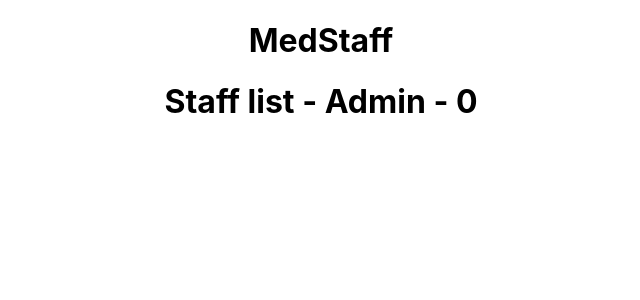
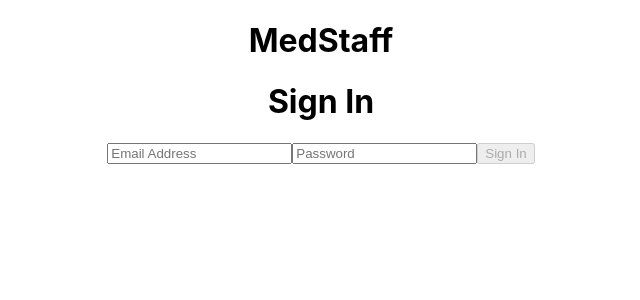
Before and after one commit to RicardoHernandezVarela/medstaff, a React (Create React App) app: page / in a window 1280 px wide. Shown: the top 300 px of the page, without its empty margins (319-959 px from the left). Built offline with nearby package versions, Linux system fonts and the light colour scheme; no server answers.

Commit message:
Handle user signin

```diff
--- /dev/null
+++ b/src/components/SignIn/SignIn.js
@@ -0,0 +1,101 @@
+import React, { Component } from 'react';
+
+const INITIAL_STATE = {
+    email: '',
+    password: '',
+    token: '',
+    error: null
+};
+
+class SignInPage extends Component {
+    constructor(props) {
+        super(props);
+
+        this.state = { ...INITIAL_STATE }
+    }
+
+    checkStatus = async (response) => {
+        const resp = await response.json();
+
+        if (response.ok) {
+            return Promise.resolve(resp);
+        } else {
+            return Promise.reject(new Error(resp.error));
+        }
+    }
+
+    logInUser = (url, data) => {
+        fetch(url, {
+            method: 'POST',
+            body: JSON.stringify(data),
+            headers:{
+              'Content-Type': 'application/json'
+            }
+        })
+        .then(response => this.checkStatus(response))
+        .then(respData => {
+            //Do sometthing with the token from the response, respData.token;
+            console.log(respData.token);
+            //redirect to home page
+            this.setState({ ...INITIAL_STATE });
+        })
+        .catch(error => {
+            this.setState({error: `${error.message}, check your email or password`});
+        });
+    }
+
+    onChange = (event) => {
+        this.setState({
+            [event.target.name]: event.target.value
+        });
+    }
+
+    onSubmit = (event) => {
+        const { email, password } = this.state;
+        event.preventDefault();
+
+        const data = {
+            email,
+            password
+        };
+
+        this.logInUser('https://reqres.in/api/login', data)
+    }
+
+    render() {
+        const { email, password, error } = this.state;
+
+        const isInvalid = password === '' || email === '';
+
+        return (
+
+            <div>
+                <h1>Sign In</h1>
+
+                <form onSubmit={this.onSubmit}>
+                    <input
+                        name='email'
+                        value={email}
+                        onChange={this.onChange}
+                        type="text"
+                        placeholder="Email Address"
+                    />
+                    <input
+                        name='password'
+                        value={password}
+                        onChange={this.onChange}
+                        type="password"
+                        placeholder="Password"
+                    />
+                    <button disabled={isInvalid} type="submit">
+                        Sign In
+                    </button>
+
+                    {error && <p>{error}</p>}
+                </form>
+            </div>
+        )
+    }
+}
+
+export default SignInPage;
--- a/src/containers/App.js
+++ b/src/containers/App.js
@@ -3,13 +3,14 @@ import './App.css';
 
 /* Import components */
 //import AdminDashboard from './components/AdminDashboard/AdminDashboard';
-import Admin from '../components/AdminDashboard/Admin';
+//import Admin from '../components/AdminDashboard/Admin';
+import SignInPage from '../components/SignIn/SignIn';
 
 function App() {
   return (
     <div className="App">
       <h1>MedStaff</h1>
-      <Admin />
+      <SignInPage />
     </div>
   );
 }
```
Also changed, not shown: src/components/SignIn/SignIn.css (added).
